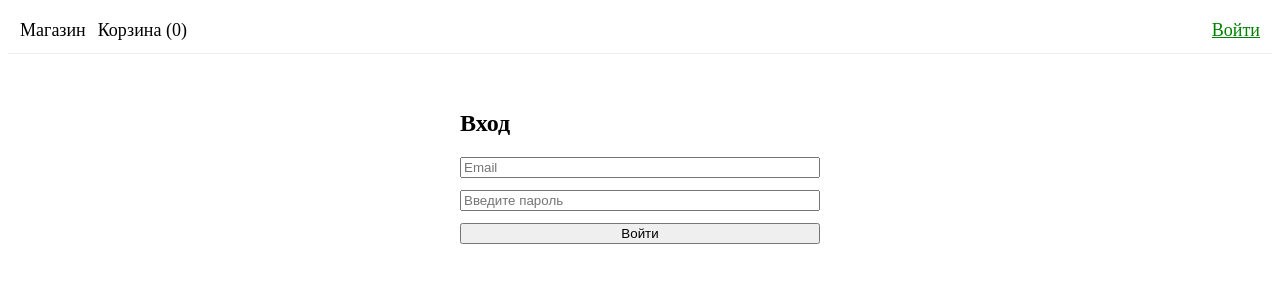
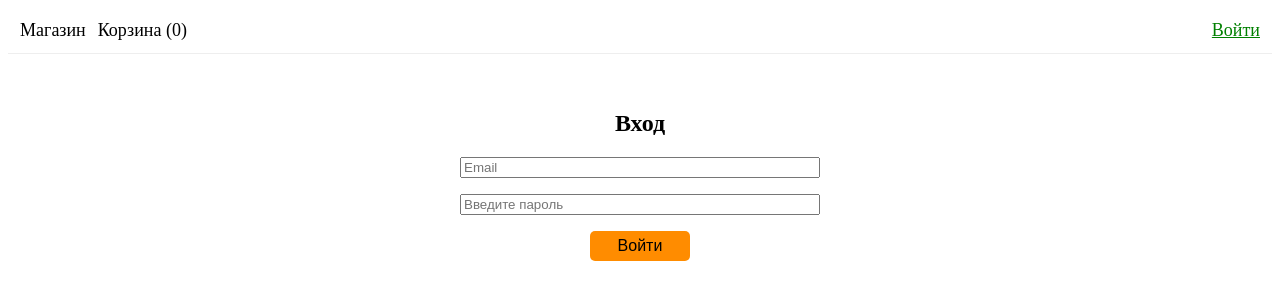
Before and after one commit to EvgeniyKarpuhin/shop, a Vue app: page /login in a window 1280 px wide. Shown: the top 300 px of the page. Built offline with nearby package versions, Linux system fonts and the light colour scheme; the HTML template or start-up script is replaced by a standard one.

Commit message:
Update Login.vue

```diff
--- a/src/views/Login.vue
+++ b/src/views/Login.vue
@@ -21,12 +21,15 @@ function onSubmit() {
 </script>
 
 <template>
-    <div style="max-width: 360px; margin: 40px auto;">
+    <div style="max-width: 360px; margin: 40px auto; text-align: center;">
         <h2>Вход</h2>
-        <form @submit.prevent="onSubmit" style="display: grid; gap: 12px; margin-top: 16px;">
+        <form @submit.prevent="onSubmit" style="display: grid; gap: 16px;">
             <input v-model="email" type="email" placeholder="Email" required></input>
             <input v-model="password" type="password" placeholder="Введите пароль" required></input>
-            <button type="submit">Войти</button>
+            <div>
+                <button type="submit" style="width: 100px; height: 30px; border-radius: 5px; background-color:darkorange; border: none; font-size: 16px; cursor: pointer;">Войти</button>
+            </div>
+
         </form>
         <p v-if="error" style="color: red;">{{ error }}</p>
     </div>
```
